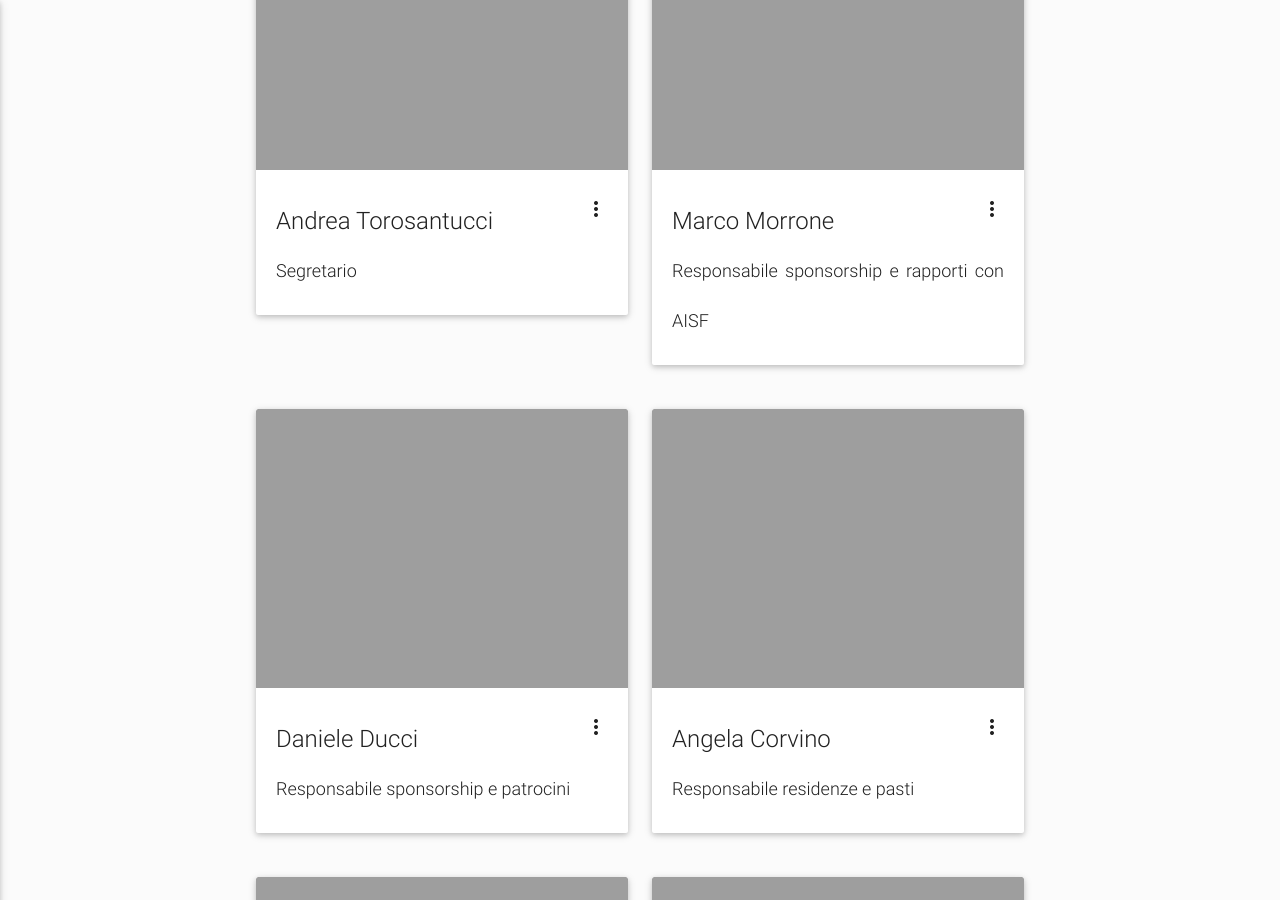
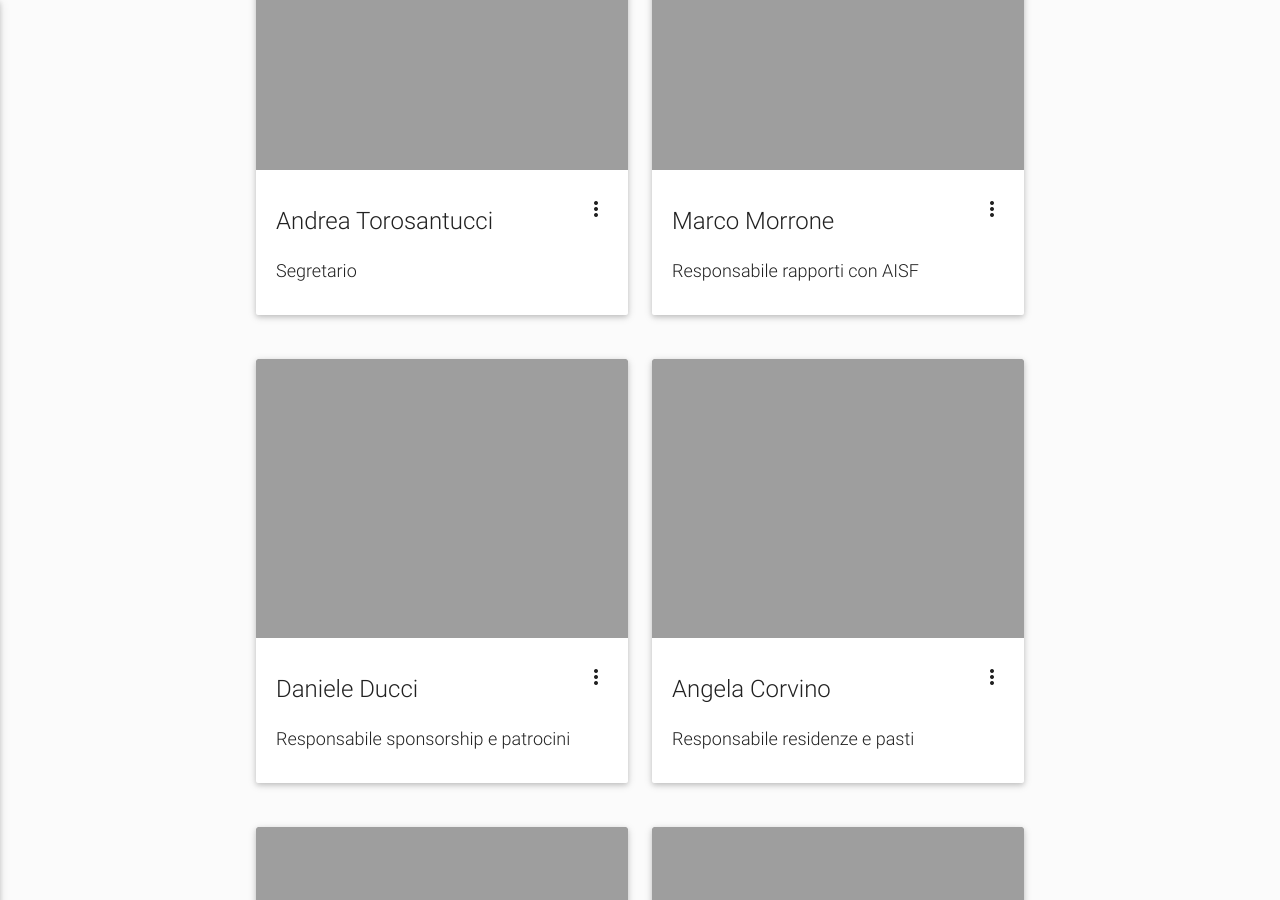
Before and after one commit to AndreaGurgone/AndreaGurgone.github.io, a Jekyll site: the page built from organizers.html, in a window 1280 px wide and 900 px high, scrolled down 998 px. Built offline with Jekyll 4.4.1, drawn with Linux system fonts in a browser that asks for light colours; nearby versions of some CDN libraries.

Commit message:
Update organizers.yml

```diff
--- a/_data/organizers.yml
+++ b/_data/organizers.yml
@@ -20,7 +20,7 @@ science:
   - img: img/org/bagnato.jpg
     title: Marco Morrone
     descr: ""
-    shortdes: "Responsabile sponsorship e rapporti con AISF"
+    shortdes: "Responsabile rapporti con AISF"
 
   - img: img/org/bagnato.jpg
     title: Daniele Ducci
```
